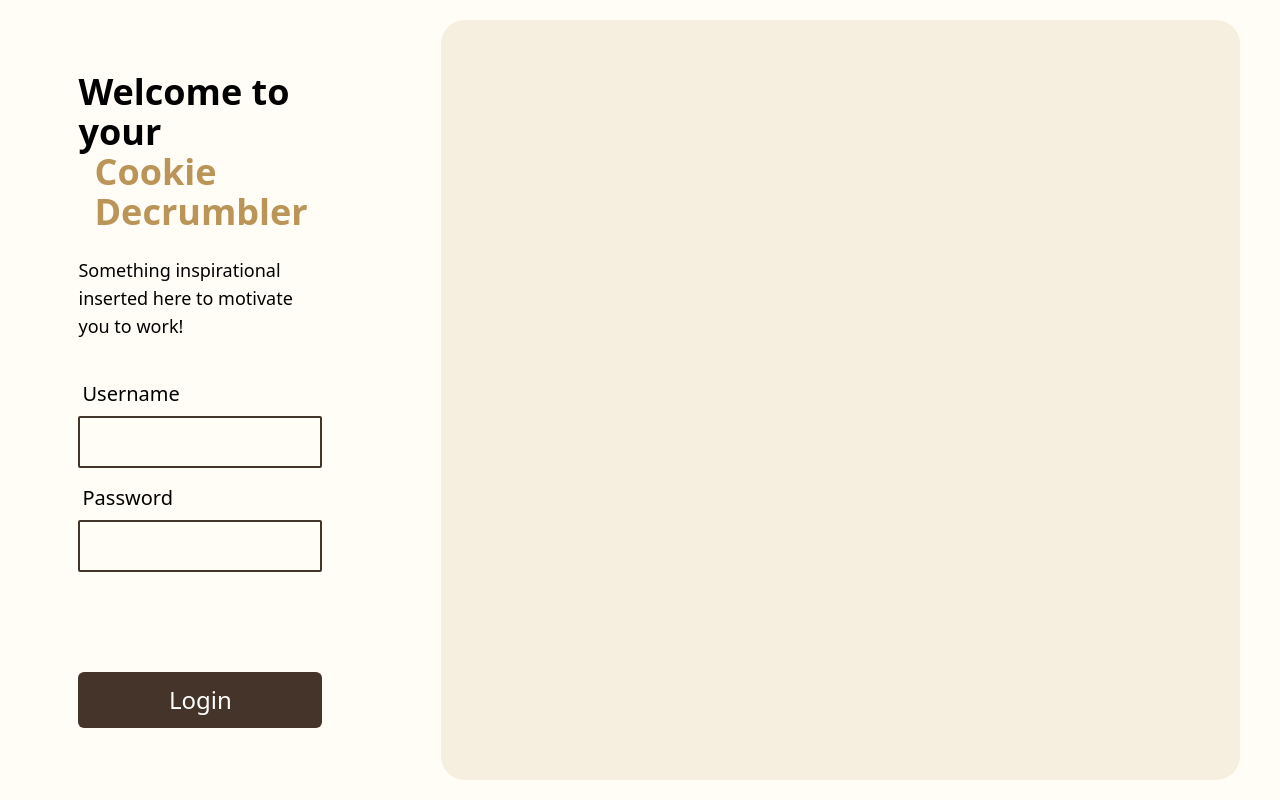
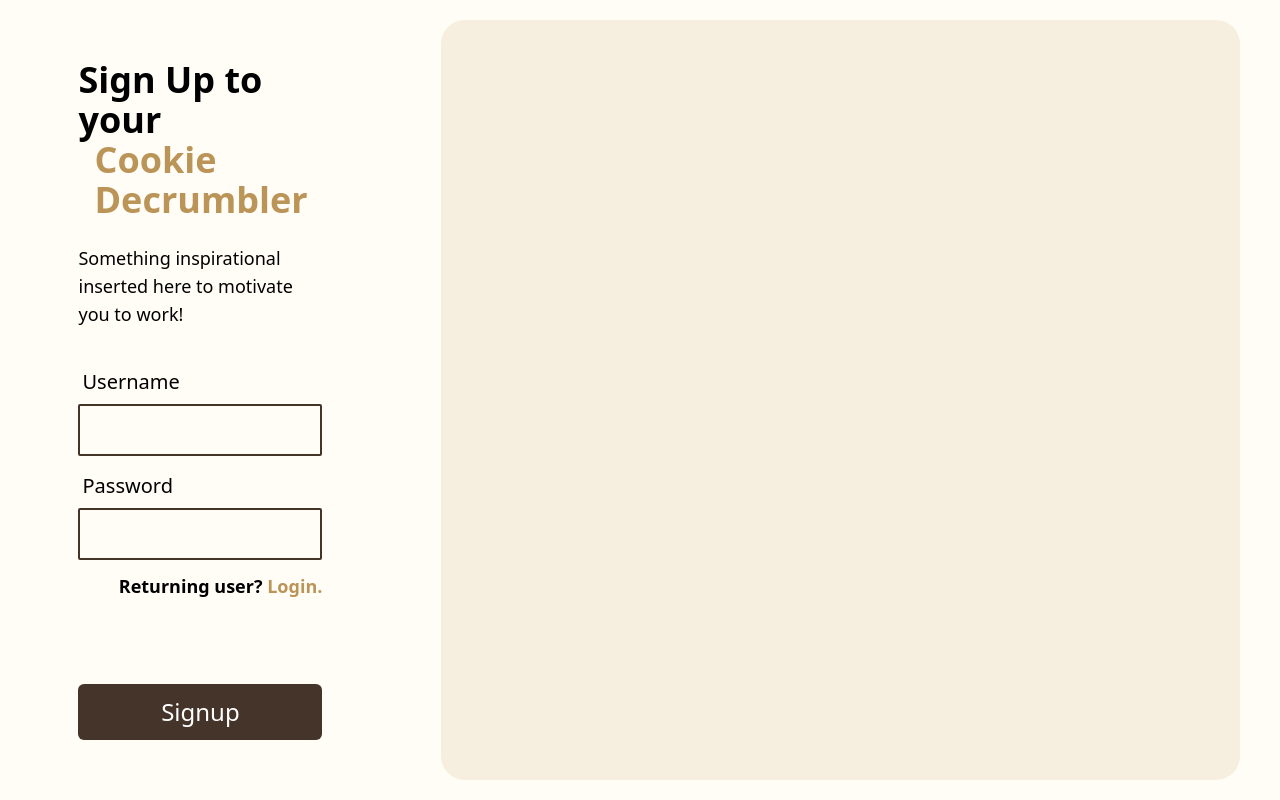
Before and after one commit to rmrz-daniel/Decrumb, a React (Vite) app: page / in a window 1280 px wide. Built offline with nearby package versions, Linux system fonts and the light colour scheme.

Commit message:
Added Account Security
-beginning to implement Character Validation
-implementing Hashing

-renamed table:user to table:useraccount

```diff
--- a/src/Components/Login-Page/login.jsx
+++ b/src/Components/Login-Page/login.jsx
@@ -4,6 +4,7 @@ import React, { useState} from "react";
 import { db } from "../../db";
 import Cookie from './Cookie.png';
 import Monster from './Cookie_Monster.webp';
+import { characterPass } from "./secureLogin";
 
 
 const initialState = {
@@ -15,7 +16,7 @@ const initialState = {
 
 function Login() {
 
-    const [signup, setActive] = useState(false);
+    const [signup, setActive] = useState(true);
     const [success, setSuccess] = useState(false);
 
     const [user, setUser] = useState(initialState);
@@ -29,8 +30,22 @@ function Login() {
     };
 
     async function handleSignup() {
+
+        //Security against JSON attack
+        try {
+
+            const userQuery = await db.useraccount.where("username").equalsIgnoreCase(user.Username).first();
+            if(userQuery === null || userQuery === undefined || characterPass(userQuery)) {
+
+                alert('Try another username')
+                throw "exit";
+            }
+        } catch (e) {
+        }
+
+        //Salting to implement with Hashing
         const salt = Math.floor(100000 + Math.random() * 900000);
-        await db.user.add({
+        await db.useraccount.add({
             username: user.Username,
             password: user.Password + salt,
             salt: salt.toString()
@@ -40,6 +55,45 @@ function Login() {
         setActive(signup => !signup);
 
     }
+
+
+
+    async function checkLogin() {
+
+        alert('hello')
+        alert(user.Username)
+
+       // user.Username.replace(/\s/g, function (x) {return alert("Alert!")});
+
+        const userQuery = await db.useraccount.where("username").equalsIgnoreCase(user.Username).first();
+
+
+        alert('bye')
+
+
+
+        // useLiveQuery(
+
+        //     async () => {
+
+        //         const userQuery = await db.user
+        //             .where({
+        //                 username: user.Username,
+        //                 password: user.Password
+        //             }).first()
+        //     }
+        // )
+
+        // try {
+        //     await db.friends.add({name: "Josephine", age: 21});
+        //     const youngFriends = await db.friends.where("age").below(25).toArray();
+        //     alert (`My young friends: ${JSON.stringify(youngFriends)}`);
+        //   } catch (e) {
+        //     alert (`Error: ${e}`);
+        //   }
+
+    }
+
 
     // function login(){
     //     if(user.Username.replace(/\s/g, '') === ""){
@@ -108,7 +162,7 @@ function Login() {
                         </div>
                     </div>
                     :
-                    // this will display by default as signup is defaulted to false
+                    // this will display by default as signup is defaulted to false //JO sets it to true first
                     <div className='w-4/5 h-100'>
                         <div className='font-bold text-4xl text-black '>Welcome to your
                             <div className='inline-block pl-4 text-cookie-hazel text-left'>
@@ -131,7 +185,7 @@ function Login() {
                             </div>
 
                             <div className='pt-20'>
-                                <button type='button' className='text-white bg-cookie-brown font-medium rounded-md text-2xl w-full p-3 mt-5 text-cookie-dull'>Login</button>
+                                <button type='button' className='text-white bg-cookie-brown font-medium rounded-md text-2xl w-full p-3 mt-5 text-cookie-dull' onClick={checkLogin}>Login</button>
                             </div>
                         </div>
                     </div>
--- /dev/null
+++ b/src/Components/Login-Page/secureLogin.js
@@ -0,0 +1,24 @@
+/* Prevent JSON attacks */
+export function characterPass(userQuery) {
+
+    const [username, setUserName] = useState(userQuery.username);
+    const [password, setPassword] = useState(userQuery.password);
+    const [salt, setSalt] = useState(userQuery.salt);
+    //Variables//
+
+
+    //Check character string//
+
+
+    //Validate password//
+
+
+    return false;
+}
+
+
+/* Salt and Hash password */
+export function passwordSecure() {
+
+
+}
--- a/src/db.js
+++ b/src/db.js
@@ -2,6 +2,6 @@ import Dexie from 'dexie';
 
 export const db = new Dexie('Subnets');
 db.version(13).stores({
-  subnet: '++id, collection, name, subnet, vlan, vrf, gw, location, state',
-  user: '++id, username, password'
+  subnet: "++id, collection, name, subnet, vlan, vrf, gw, location, state",
+  useraccount: "++id, username, password"
 });
```
